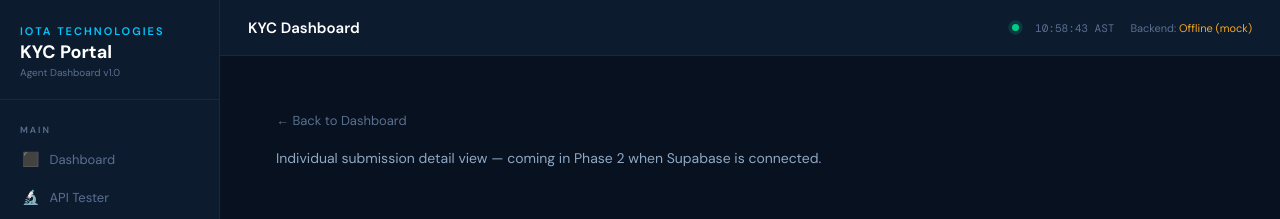
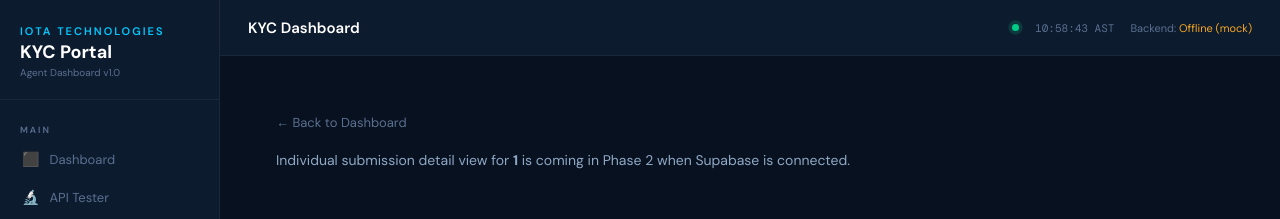
Before and after one commit to abduliota/iotakyc, a Next.js app in the folder apps/web/: page /submissions/1 in a window 1280 px wide. Shown: the top 219 px of the page. Built offline with nearby package versions, Linux system fonts and the light colour scheme; no server answers.

Commit message:
Update API endpoint configuration, enhance Next.js output settings, and improve submission detail page with static params and navigation link.

```diff
--- a/apps/web/app/(dashboard)/submissions/[id]/page.tsx
+++ b/apps/web/app/(dashboard)/submissions/[id]/page.tsx
@@ -1,16 +1,19 @@
-'use client'
-import { useRouter } from 'next/navigation'
+import Link from 'next/link'
 
-export default function SubmissionDetail() {
-  const router = useRouter()
+export function generateStaticParams() {
+  // Keep this dynamic route export-compatible for static builds.
+  return [{ id: 'placeholder' }]
+}
+
+export default function SubmissionDetail({ params }: { params: { id: string } }) {
   return (
     <div style={{ padding: 28 }}>
-      <button onClick={() => router.back()}
-        style={{ background: 'none', border: 'none', color: 'var(--muted)', cursor: 'pointer', fontSize: 13, marginBottom: 20, fontFamily: 'inherit', display: 'flex', alignItems: 'center', gap: 6 }}>
+      <Link href="/"
+        style={{ color: 'var(--muted)', fontSize: 13, marginBottom: 20, fontFamily: 'inherit', display: 'inline-flex', alignItems: 'center', gap: 6, textDecoration: 'none' }}>
         ← Back to Dashboard
-      </button>
+      </Link>
       <div style={{ color: 'var(--text2)', fontSize: 14 }}>
-        Individual submission detail view — coming in Phase 2 when Supabase is connected.
+        Individual submission detail view for <strong>{params.id}</strong> is coming in Phase 2 when Supabase is connected.
       </div>
     </div>
   )
--- a/apps/web/kyc_dashboard.html
+++ b/apps/web/kyc_dashboard.html
@@ -848,7 +848,9 @@ tr:hover td { background: rgba(255,255,255,0.02); }
 
 <script>
 // ── State ────────────────────────────────────────────────────────────────────
-const API = 'http://localhost:8000'
+const API = (location.hostname === 'localhost' || location.hostname === '127.0.0.1')
+  ? 'http://localhost:8000'
+  : 'https://iotakyc.onrender.com'
 let allSubmissions = []
 let currentFilter = ''
 
--- a/apps/web/next.config.js
+++ b/apps/web/next.config.js
@@ -1,3 +1,5 @@
 /** @type {import('next').NextConfig} */
-const nextConfig = {}
+const nextConfig = {
+  output: 'export',
+}
 module.exports = nextConfig
```
Also changed, not shown: 7 other files (tests, documents, lock files or other folders).
